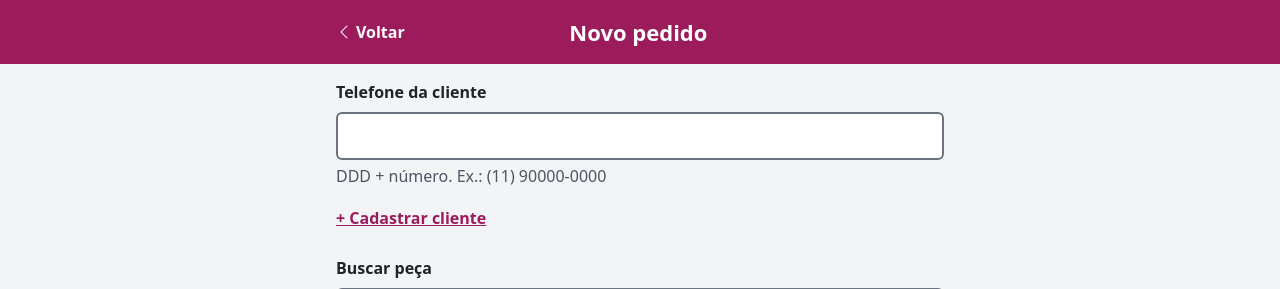
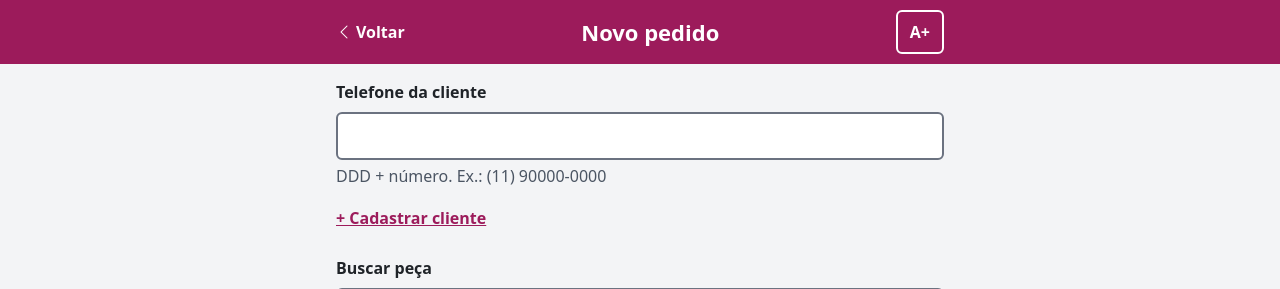
Before and after one commit to marcosoliveiradar/brivony-gestao, a Django app: page /pedidos/novo/ in a window 1280 px wide. Shown: the top 289 px of the page. Run offline with Django 5.2, Linux system fonts and the light colour scheme; the visitor is signed in with stand-in values (Sample User, id 1); data that the repository does not hold is empty; some libraries are stand-ins or nearby versions.

Commit message:
feat: botão A+ para aumentar o texto do sistema (RNF04)
Botão no topo de todas as telas, inclusive login e novo pedido, que muda o
texto de 16 px para 20 px. Usa aria-pressed para leitores de tela, rótulo
oculto que muda entre "Texto maior" e "Texto normal" e guarda a escolha
no aparelho. O layout em rem acompanha o aumento sem quebrar.

Co-Authored-By: Claude Opus 5.5 <noreply@anthropic.com>
Claude-Session: https://claude.ai/code/session_01CKZY9jjiUhNyLZMnZSVgxW

```diff
--- a/loja/templates/loja/novo_pedido.html
+++ b/loja/templates/loja/novo_pedido.html
@@ -3,7 +3,7 @@
 {% block topo %}
   <a class="link-voltar" href="{% url 'loja:painel' %}"><i class="bi bi-chevron-left" aria-hidden="true"></i> Voltar</a>
   <h1>Novo pedido</h1>
-  <span style="width:72px" aria-hidden="true"></span>
+  {% include "_botao_texto.html" %}
 {% endblock %}
 {% block content %}
 {% if form.non_field_errors %}
--- a/static/css/app.css
+++ b/static/css/app.css
@@ -86,3 +86,8 @@ a:focus-visible, button:focus-visible, input:focus-visible, select:focus-visible
 .lista-limpa > li + li { margin-top: 12px; }
 .btn-link { color: var(--marca); font-weight: 600; }
 .btn-secundario:focus:not(:focus-visible), .btn-secundario:active { background: #fff; color: var(--marca); border-color: var(--marca); }
+
+/* Botão "A+" (texto maior): 16px -> 20px em todo o sistema, já que o layout usa rem. */
+html.texto-maior { font-size: 20px; }
+.btn-texto { font-weight: 700; min-width: 48px; }
+.btn.btn-texto[aria-pressed="true"], .btn.btn-texto[aria-pressed="true"]:hover, .btn.btn-texto[aria-pressed="true"]:active, .btn.btn-texto[aria-pressed="true"]:focus { background: #fff; color: var(--marca); border-color: #fff; }
--- /dev/null
+++ b/static/js/acessibilidade.js
@@ -0,0 +1,23 @@
+// RNF04 — Botão "A+": aumenta todo o texto do sistema em 25% e lembra a escolha neste aparelho.
+(function () {
+  "use strict";
+  var raiz = document.documentElement;
+  var botoes = document.querySelectorAll("[data-texto-maior]");
+
+  function aplicar(ligado) {
+    raiz.classList.toggle("texto-maior", ligado);
+    botoes.forEach(function (b) {
+      b.setAttribute("aria-pressed", ligado ? "true" : "false");
+      b.querySelector(".visually-hidden").textContent = ligado ? "Texto normal" : "Texto maior";
+    });
+  }
+
+  aplicar(raiz.classList.contains("texto-maior"));
+  botoes.forEach(function (b) {
+    b.addEventListener("click", function () {
+      var ligado = !raiz.classList.contains("texto-maior");
+      aplicar(ligado);
+      try { localStorage.setItem("texto-maior", ligado ? "1" : "0"); } catch (e) {}
+    });
+  });
+})();
--- /dev/null
+++ b/templates/_botao_texto.html
@@ -0,0 +1,4 @@
+<button type="button" class="btn btn-topo btn-texto" data-texto-maior aria-pressed="false"
+        title="Aumentar ou voltar o tamanho do texto">
+  <span aria-hidden="true">A+</span><span class="visually-hidden">Texto maior</span>
+</button>
--- a/templates/base.html
+++ b/templates/base.html
@@ -8,6 +8,10 @@
   <link rel="stylesheet" href="{% static 'vendor/bootstrap/bootstrap.min.css' %}">
   <link rel="stylesheet" href="{% static 'vendor/bootstrap-icons/bootstrap-icons.min.css' %}">
   <link rel="stylesheet" href="{% static 'css/app.css' %}">
+  <script>
+    // Aplica a preferência de texto maior antes de desenhar a página (evita "pulo" visual).
+    try { if (localStorage.getItem("texto-maior") === "1") document.documentElement.classList.add("texto-maior"); } catch (e) {}
+  </script>
 </head>
 <body class="{% if user.is_authenticated %}com-menu{% endif %}">
   <a class="visually-hidden-focusable btn btn-light m-2" href="#conteudo">Pular para o conteúdo</a>
@@ -15,11 +19,14 @@
     <div class="container-app d-flex align-items-center justify-content-between">
       {% block topo %}
         <a class="marca" href="{% url 'loja:painel' %}">Brivony Gestão</a>
-        {% if user.is_authenticated %}
-          <form method="post" action="{% url 'logout' %}">{% csrf_token %}
-            <button type="submit" class="btn btn-topo"><i class="bi bi-box-arrow-right" aria-hidden="true"></i> Sair</button>
-          </form>
-        {% endif %}
+        <div class="d-flex gap-2">
+          {% include "_botao_texto.html" %}
+          {% if user.is_authenticated %}
+            <form method="post" action="{% url 'logout' %}">{% csrf_token %}
+              <button type="submit" class="btn btn-topo"><i class="bi bi-box-arrow-right" aria-hidden="true"></i> Sair</button>
+            </form>
+          {% endif %}
+        </div>
       {% endblock %}
     </div>
   </header>
@@ -48,6 +55,7 @@
       <i class="bi bi-people" aria-hidden="true"></i><span>Clientes</span></a>
   </nav>
   {% endif %}
+  <script src="{% static 'js/acessibilidade.js' %}"></script>
   {% block scripts %}{% endblock %}
 </body>
 </html>
```
